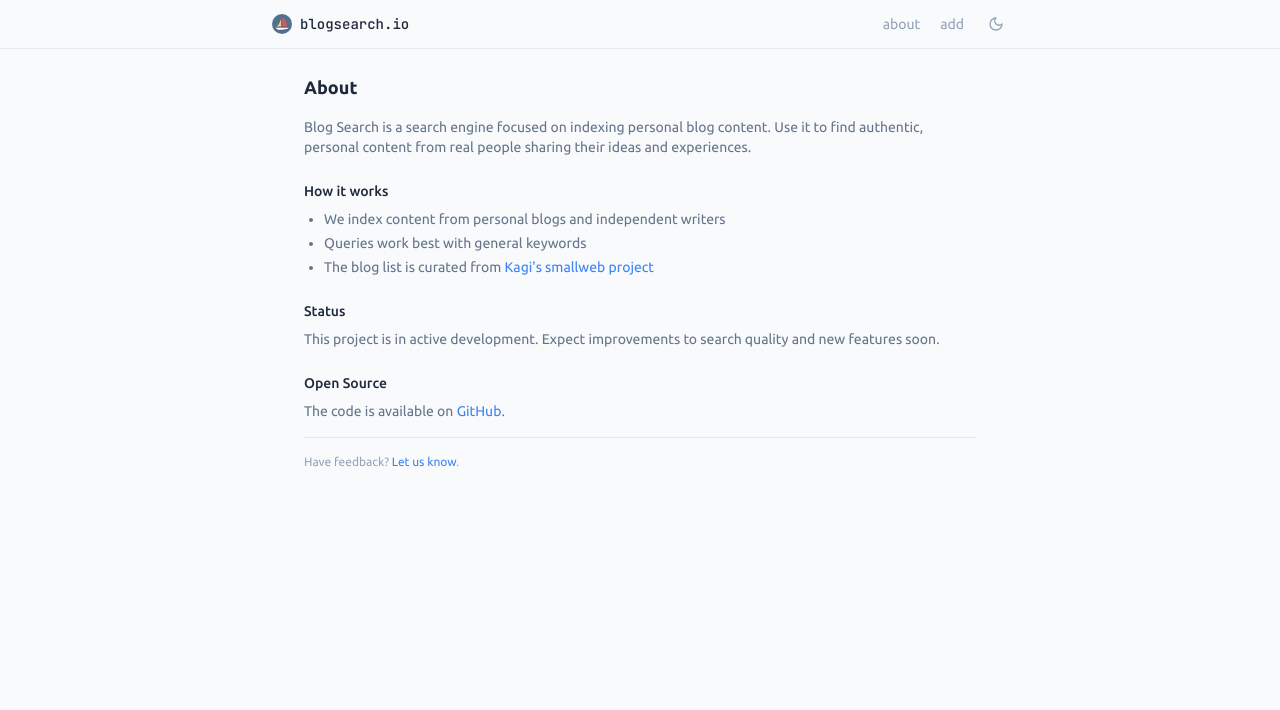
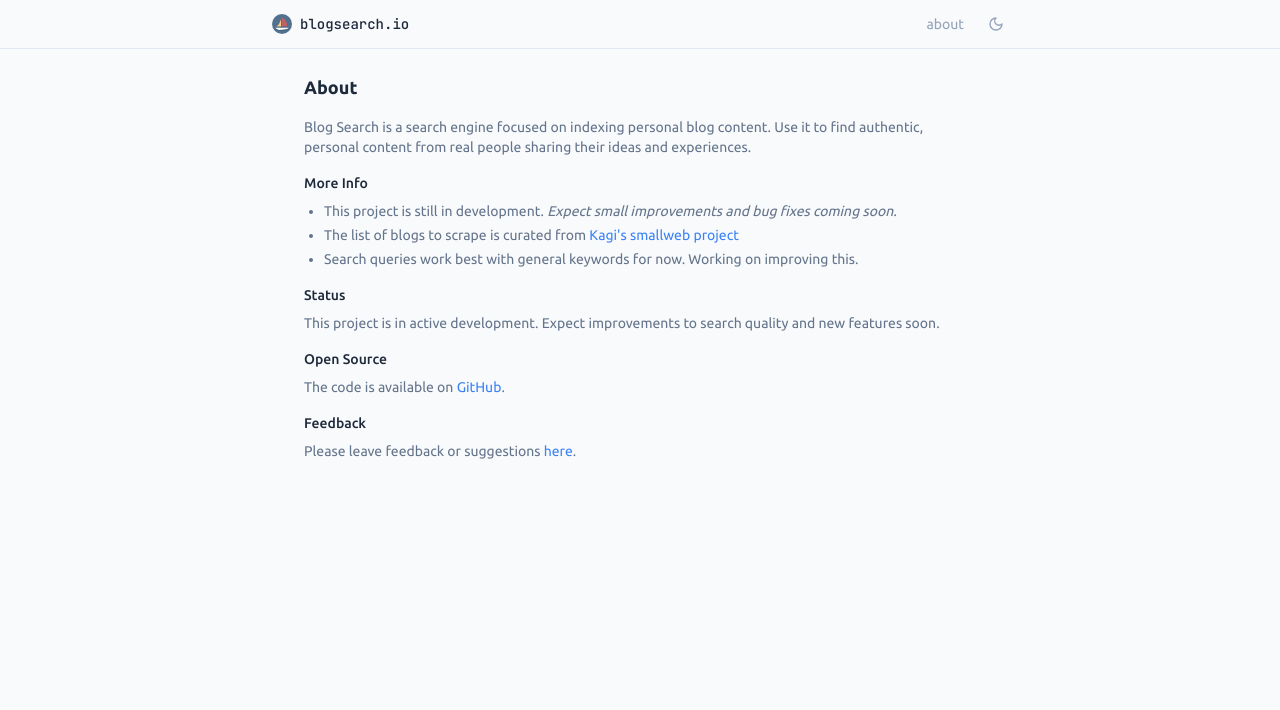
Before and after one commit to sawatkins/blog-search, a FastAPI app: page /about in a window 1280 px wide. Shown: the top 710 px of the page. Run offline with FastAPI, Linux system fonts and the light colour scheme.

Commit message:
update about and api templates to enhance content clarity, change section titles, and improve feedback prompts

```diff
--- a/web/server.py
+++ b/web/server.py
@@ -208,4 +208,4 @@ async def favicon():
 if __name__ == "__main__":
     import uvicorn  # type: ignore
 
-    uvicorn.run(app, host="0.0.0.0", port=8008)
+    uvicorn.run(app, host="0.0.0.0", port=8000)
--- a/web/templates/about.html
+++ b/web/templates/about.html
@@ -12,32 +12,34 @@
             Use it to find authentic, personal content from real people sharing their ideas and experiences.
         </p>
 
-        <div class="pt-2">
-            <h2 class="font-medium mb-2" style="color: var(--text-primary);">How it works</h2>
+        <div class="">
+            <h2 class="font-medium mb-2" style="color: var(--text-primary);">More Info</h2>
             <ul class="list-disc pl-5 space-y-1">
-                <li>We index content from personal blogs and independent writers</li>
-                <li>Queries work best with general keywords</li>
-                <li>The blog list is curated from <a href="https://github.com/kagisearch/smallweb" target="_blank" class="content-link">Kagi's smallweb project</a></li>
+                <li>This project is still in development. <i>Expect small improvements and bug fixes coming soon.</i></li>
+                <li>The list of blogs to scrape is curated from <a href="https://github.com/kagisearch/smallweb" target="_blank" class="content-link">Kagi's smallweb project</a></li>
+                <li>Search queries work best with general keywords for now. Working on improving this.</li>
             </ul>
         </div>
 
-        <div class="pt-2">
+        <div class="">
             <h2 class="font-medium mb-2" style="color: var(--text-primary);">Status</h2>
             <p>
                 This project is in active development. Expect improvements to search quality and new features soon.
             </p>
         </div>
 
-        <div class="pt-2">
+        <div class="">
             <h2 class="font-medium mb-2" style="color: var(--text-primary);">Open Source</h2>
             <p>
                 The code is available on <a href="https://github.com/sawatkins/blog-search" target="_blank" class="content-link">GitHub</a>.
             </p>
         </div>
 
-        <div class="pt-4 border-t" style="border-color: var(--border);">
-            <p class="text-xs" style="color: var(--text-muted);">
-                Have feedback? <a href="https://tally.so/r/mBe7We" target="_blank" class="content-link">Let us know</a>.
+        <div class="">
+            <h2 class="font-medium mb-2" style="color: var(--text-primary);">Feedback</h2>
+            <p>
+                Please leave feedback or suggestions
+                <a href="https://tally.so/r/mBe7We" target="_blank" class="content-link">here</a>.
             </p>
         </div>
     </div>
--- a/web/templates/api.html
+++ b/web/templates/api.html
@@ -4,13 +4,13 @@
 
 {% block content %}
 <div class="max-w-2xl mx-auto">
-    <h1 class="text-lg font-semibold mb-4" style="color: var(--text-primary);">API</h1>
+    <h1 class="text-lg font-semibold mb-4" style="color: var(--text-primary);">API (beta)</h1>
 
     <div class="space-y-4 text-sm" style="color: var(--text-secondary);">
         <p>
             Blog Search provides a simple API to access search results.
-            No authentication required. If you're using this API,
-            <a href="https://tally.so/r/mBe7We" target="_blank" class="content-link">let us know</a>.
+            No authentication required for now. If you're actually using this API, I would love to know. Please leave a comment
+            <a href="https://tally.so/r/mBe7We" target="_blank" class="content-link">here</a>.
         </p>
 
         <div class="pt-2">
--- a/web/templates/base.html
+++ b/web/templates/base.html
@@ -224,7 +224,7 @@
                 <!-- Nav -->
                 <nav class="flex items-center gap-5">
                     <a href="/about" class="nav-link text-sm font-ubuntu">about</a>
-                    <a href="https://tally.so/r/w4kNkN" target="_blank" class="nav-link text-sm font-ubuntu">add</a>
+                    <!-- <a href="https://tally.so/r/_____" target="_blank" class="nav-link text-sm font-ubuntu">add</a> -->
                     <button id="theme-toggle" class="theme-toggle p-1" aria-label="Toggle dark mode">
                         <!-- Sun icon (shown in dark mode) -->
                         <svg id="sun-icon" xmlns="http://www.w3.org/2000/svg" class="w-4 h-4 hidden" viewBox="0 0 24 24" fill="none" stroke="currentColor" stroke-width="2" stroke-linecap="round" stroke-linejoin="round">
```
